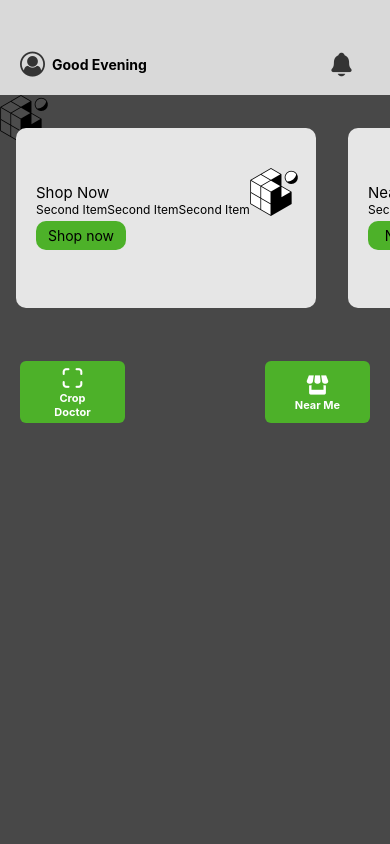
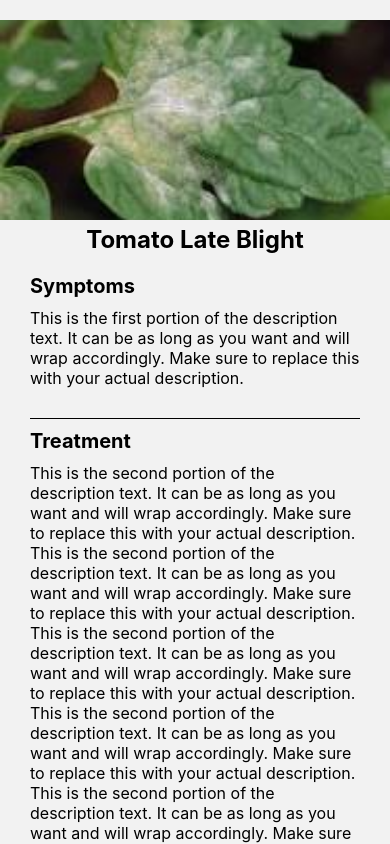
Before and after one commit to musharrafhamraz/Final-Year-Project, a React Native app: screen /DiseaseScreen in a window 390 px wide. Built offline with nearby package versions, Linux system fonts and the light colour scheme.

Commit message:
Added Disease Screen..

```diff
--- a/App.js
+++ b/App.js
@@ -3,6 +3,7 @@ import { NavigationContainer } from "@react-navigation/native";
 import { createNativeStackNavigator } from "@react-navigation/native-stack";
 import HomeScreen from "./Screens/Home_Screen";
 import ImageClassifier from "./Screens/Diagnose_Screen";
+import DiseaseScreen from "./Screens/Disease_Screen";
 
 
 
@@ -22,6 +23,11 @@ export default function App() {
           component={ImageClassifier}
           options={{ headerShown: false }}
         />
+        <Stack.Screen
+          name="DiseaseScreen"
+          component={DiseaseScreen}
+          options={{ headerShown: false }}
+        />
       </Stack.Navigator>
     </NavigationContainer>
   );
--- /dev/null
+++ b/Screens/Disease_Screen.js
@@ -0,0 +1,112 @@
+import React from 'react';
+import { View, Text, Image, StyleSheet, ScrollView } from 'react-native';
+
+const DiseaseScreen = () => {
+  return (
+    <View style={styles.container}>
+      <Image
+        source={require('./tomato.jpg')}
+        style={styles.image}
+        resizeMode="cover"
+      />
+        <Text style={styles.heading}>Tomato Late Blight</Text>
+
+      <ScrollView style={styles.content} >
+
+        <View>
+          <Text style={styles.sectionHeading}>Symptoms</Text>
+          <Text style={styles.description}>
+            This is the first portion of the description text. It can be as
+            long as you want and will wrap accordingly. Make sure to replace
+            this with your actual description.
+          </Text>
+          <View style={styles.divider} />
+        </View>
+
+        <View>
+          <Text style={styles.sectionHeading}>Treatment</Text>
+          <Text style={styles.description}>
+            This is the second portion of the description text. It can be as
+            long as you want and will wrap accordingly. Make sure to replace
+            this with your actual description.
+            This is the second portion of the description text. It can be as
+            long as you want and will wrap accordingly. Make sure to replace
+            this with your actual description.
+            This is the second portion of the description text. It can be as
+            long as you want and will wrap accordingly. Make sure to replace
+            this with your actual description.
+            This is the second portion of the description text. It can be as
+            long as you want and will wrap accordingly. Make sure to replace
+            this with your actual description.
+            This is the second portion of the description text. It can be as
+            long as you want and will wrap accordingly. Make sure to replace
+            this with your actual description.
+          </Text>
+          <View style={styles.divider} />
+        </View>
+
+        <View>
+          <Text style={styles.sectionHeading}>Treatment Desi</Text>
+          <Text style={styles.description}>
+            This is the third portion of the description text. It can be as
+            long as you want and will wrap accordingly. Make sure to replace
+            this with your actual description.
+            This is the third portion of the description text. It can be as
+            long as you want and will wrap accordingly. Make sure to replace
+            this with your actual description.
+            This is the third portion of the description text. It can be as
+            long as you want and will wrap accordingly. Make sure to replace
+            this with your actual description.
+            This is the third portion of the description text. It can be as
+            long as you want and will wrap accordingly. Make sure to replace
+            this with your actual description.
+            This is the third portion of the description text. It can be as
+            long as you want and will wrap accordingly. Make sure to replace
+            this with your actual description.
+          </Text>
+        </View>
+      </ScrollView>
+    </View>
+  );
+};
+
+const styles = StyleSheet.create({
+  container: {
+    flex: 1,
+    alignItems: 'center',
+    justifyContent: 'flex-start',
+    paddingTop: 20,
+  },
+  content: {
+    flex: 1,
+    width: '100%',
+    paddingHorizontal: 30,
+    marginTop: 20,
+  },
+  heading: {
+    fontSize: 24,
+    fontWeight: 'bold',
+    marginTop: 5,
+    marginBottom: 0,
+  },
+  sectionHeading: {
+    fontSize: 20,
+    fontWeight: 'bold',
+    marginBottom: 10,
+  },
+  description: {
+    fontSize: 16,
+    marginBottom: 20,
+  },
+  image: {
+    width: '100%',
+    height: 200, // Adjust this as per your image aspect ratio
+  },
+  divider: {
+    borderBottomColor: 'black',
+    borderBottomWidth: 1,
+    marginVertical: 10,
+  },
+});
+
+export default DiseaseScreen;
--- a/Screens/Home_Screen.js
+++ b/Screens/Home_Screen.js
@@ -13,13 +13,15 @@ import { useNavigation } from "@react-navigation/native";
 import { Ionicons } from "@expo/vector-icons";
 import { Entypo } from "@expo/vector-icons";
 import { FontAwesome } from "@expo/vector-icons";
-import { MaterialIcons } from "@expo/vector-icons";
 
 const HomeScreen = () => {
   const navigation = useNavigation();
 
   const navigateToClassificationScreen = () => {
     navigation.navigate("CameraScreen");
+  };
+  const navigateToDiseaseScreen = () => {
+    navigation.navigate("DiseaseScreen");
   };
 
   const navigateToNearMe = () => {
@@ -51,21 +53,21 @@ const HomeScreen = () => {
   const DATA = [
     {
       id: "bd7acbea-c1b1-46c2-aed5-3ad53abb28ba",
-      title: "Shop Now",
+      title: "Disease 1",
       subtitle: "Second ItemSecond ItemSecond Item",
       buttonTxt: "Shop now",
       img: require("../assets/favicon.png"),
     },
     {
       id: "3ac68afc-c605-48d3-a4f8-fbd91aa97f63",
-      title: "Near ME",
+      title: "Disease 2",
       subtitle: "Second ItemSecond ItemSecond Item",
       buttonTxt: "Near Me",
       img: require("../assets/favicon.png"),
     },
     {
       id: "58694a0f-3da1-471f-bd96-145571e29d72",
-      title: "Doctor",
+      title: "Disease 3",
       subtitle: "Second ItemSecond ItemSecond Item",
       buttonTxt: "Doctor",
       img: require("../assets/favicon.png"),
@@ -80,7 +82,7 @@ const HomeScreen = () => {
           <Text style={styles.subtilte}>{item.item?.subtitle}</Text>
           <TouchableOpacity
             style={styles.buttonSlider}
-            onPress={navigateToClassificationScreen}
+            onPress={navigateToDiseaseScreen}
           >
             <Text style={styles.buttonTextslider}>{item.item?.buttonTxt}</Text>
           </TouchableOpacity>
```
Also changed, not shown: Screens/tomato.jpg (added).
